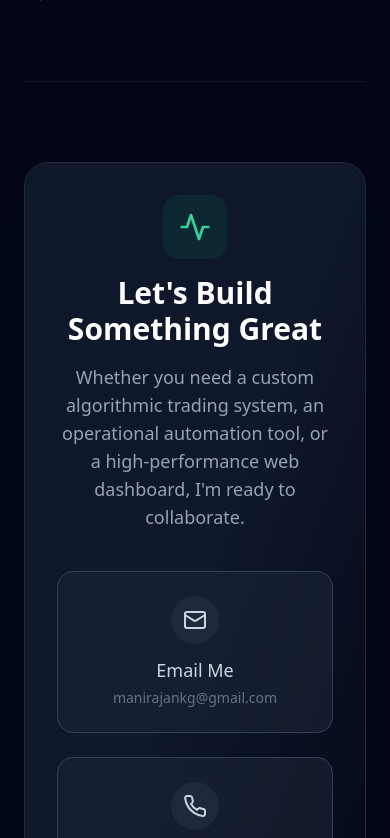
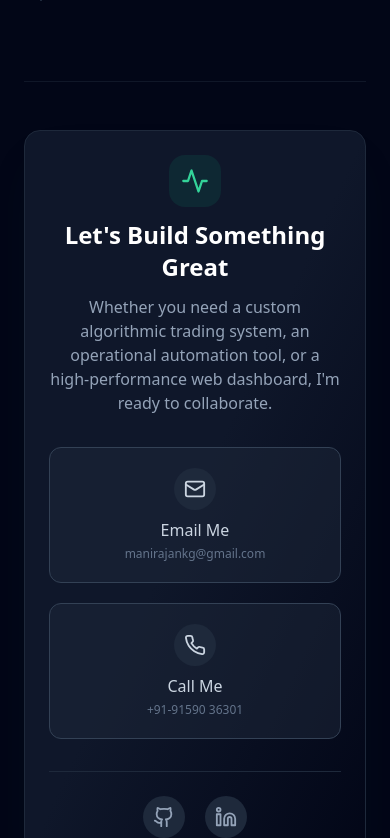
Before and after one commit to maniraja5599/maniraja, a React (Vite) app: page / in a window 390 px wide. Shown: the part 8106-8944 px from the top of the page. Built offline with nearby package versions, Linux system fonts and the light colour scheme.

Commit message:
Make contact box smaller with reduced padding

```diff
--- a/src/App.jsx
+++ b/src/App.jsx
@@ -688,42 +688,42 @@ const App = () => {
         </section>
 
         {/* CONTACT SECTION */}
-        <section id="contact" className="py-20 border-t border-slate-800/50 pb-32">
-          <div className="bg-gradient-to-br from-slate-900 via-slate-900 to-slate-950 border border-slate-800 rounded-3xl p-8 md:p-12 text-center max-w-4xl mx-auto shadow-2xl shadow-emerald-900/10">
-            <div className="mb-8">
-              <div className="inline-flex items-center justify-center p-4 bg-emerald-500/10 rounded-2xl mb-4">
-                <Activity size={32} className="text-emerald-400" />
+        <section id="contact" className="py-12 border-t border-slate-800/50 pb-24">
+          <div className="bg-gradient-to-br from-slate-900 via-slate-900 to-slate-950 border border-slate-800 rounded-2xl p-6 md:p-8 text-center max-w-3xl mx-auto shadow-2xl shadow-emerald-900/10">
+            <div className="mb-6">
+              <div className="inline-flex items-center justify-center p-3 bg-emerald-500/10 rounded-2xl mb-3">
+                <Activity size={28} className="text-emerald-400" />
               </div>
-              <h2 className="text-3xl md:text-4xl font-bold text-white mb-4">Let's Build Something Great</h2>
-              <p className="text-slate-400 mb-10 max-w-2xl mx-auto text-lg">
+              <h2 className="text-2xl md:text-3xl font-bold text-white mb-3">Let's Build Something Great</h2>
+              <p className="text-slate-400 mb-8 max-w-xl mx-auto text-base">
                 Whether you need a custom algorithmic trading system, an operational automation tool, or a high-performance web dashboard, I'm ready to collaborate.
               </p>
             </div>
 
-            <div className="grid grid-cols-1 md:grid-cols-2 gap-6 mb-10">
-              <a href="mailto:manirajankg@gmail.com" className="group flex flex-col items-center justify-center p-6 bg-slate-800/50 hover:bg-emerald-500/10 border border-slate-700 hover:border-emerald-500/50 rounded-2xl transition-all duration-300 hover:-translate-y-1 hover:shadow-lg hover:shadow-emerald-500/20">
-                <div className="p-3 bg-slate-800 group-hover:bg-emerald-500/20 rounded-full transition-colors mb-3">
-                  <Mail size={24} className="text-slate-300 group-hover:text-emerald-400" />
+            <div className="grid grid-cols-1 md:grid-cols-2 gap-5 mb-8">
+              <a href="mailto:manirajankg@gmail.com" className="group flex flex-col items-center justify-center p-5 bg-slate-800/50 hover:bg-emerald-500/10 border border-slate-700 hover:border-emerald-500/50 rounded-xl transition-all duration-300 hover:-translate-y-1 hover:shadow-lg hover:shadow-emerald-500/20">
+                <div className="p-2.5 bg-slate-800 group-hover:bg-emerald-500/20 rounded-full transition-colors mb-2">
+                  <Mail size={22} className="text-slate-300 group-hover:text-emerald-400" />
                 </div>
-                <span className="font-medium text-lg text-slate-300 group-hover:text-emerald-300 mb-1">Email Me</span>
-                <span className="text-sm text-slate-500 group-hover:text-emerald-500">manirajankg@gmail.com</span>
+                <span className="font-medium text-base text-slate-300 group-hover:text-emerald-300 mb-1">Email Me</span>
+                <span className="text-xs text-slate-500 group-hover:text-emerald-500">manirajankg@gmail.com</span>
               </a>
 
-              <a href="tel:+919159036301" className="group flex flex-col items-center justify-center p-6 bg-slate-800/50 hover:bg-emerald-500/10 border border-slate-700 hover:border-emerald-500/50 rounded-2xl transition-all duration-300 hover:-translate-y-1 hover:shadow-lg hover:shadow-emerald-500/20">
-                <div className="p-3 bg-slate-800 group-hover:bg-emerald-500/20 rounded-full transition-colors mb-3">
-                  <Phone size={24} className="text-slate-300 group-hover:text-emerald-400" />
+              <a href="tel:+919159036301" className="group flex flex-col items-center justify-center p-5 bg-slate-800/50 hover:bg-emerald-500/10 border border-slate-700 hover:border-emerald-500/50 rounded-xl transition-all duration-300 hover:-translate-y-1 hover:shadow-lg hover:shadow-emerald-500/20">
+                <div className="p-2.5 bg-slate-800 group-hover:bg-emerald-500/20 rounded-full transition-colors mb-2">
+                  <Phone size={22} className="text-slate-300 group-hover:text-emerald-400" />
                 </div>
-                <span className="font-medium text-lg text-slate-300 group-hover:text-emerald-300 mb-1">Call Me</span>
-                <span className="text-sm text-slate-500 group-hover:text-emerald-500">+91-91590 36301</span>
+                <span className="font-medium text-base text-slate-300 group-hover:text-emerald-300 mb-1">Call Me</span>
+                <span className="text-xs text-slate-500 group-hover:text-emerald-500">+91-91590 36301</span>
               </a>
             </div>
 
-            <div className="flex justify-center gap-6 pt-8 border-t border-slate-800">
-              <a href="https://github.com/maniraja5599" target="_blank" rel="noreferrer" className="p-3 bg-slate-800 rounded-full text-slate-400 hover:text-white hover:bg-slate-700 hover:shadow-lg hover:shadow-white/10 transition-all duration-300 hover:-translate-y-1">
-                <Github size={24} />
+            <div className="flex justify-center gap-5 pt-6 border-t border-slate-800">
+              <a href="https://github.com/maniraja5599" target="_blank" rel="noreferrer" className="p-2.5 bg-slate-800 rounded-full text-slate-400 hover:text-white hover:bg-slate-700 hover:shadow-lg hover:shadow-white/10 transition-all duration-300 hover:-translate-y-1">
+                <Github size={22} />
               </a>
-              <a href="https://in.linkedin.com/in/maniraja5599" target="_blank" rel="noreferrer" className="p-3 bg-slate-800 rounded-full text-slate-400 hover:text-[#0A66C2] hover:bg-slate-700 hover:shadow-lg hover:shadow-[#0A66C2]/20 transition-all duration-300 hover:-translate-y-1">
-                <Linkedin size={24} />
+              <a href="https://in.linkedin.com/in/maniraja5599" target="_blank" rel="noreferrer" className="p-2.5 bg-slate-800 rounded-full text-slate-400 hover:text-[#0A66C2] hover:bg-slate-700 hover:shadow-lg hover:shadow-[#0A66C2]/20 transition-all duration-300 hover:-translate-y-1">
+                <Linkedin size={22} />
               </a>
             </div>
           </div>
```
